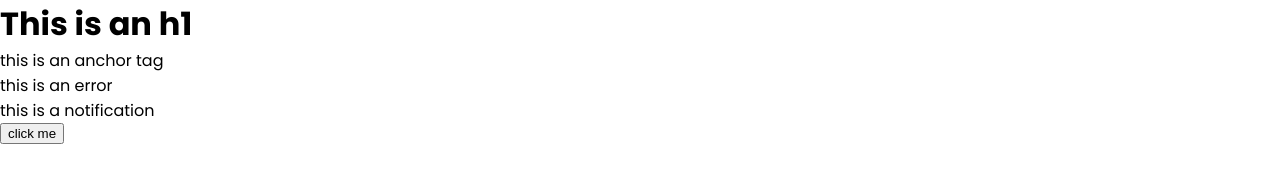
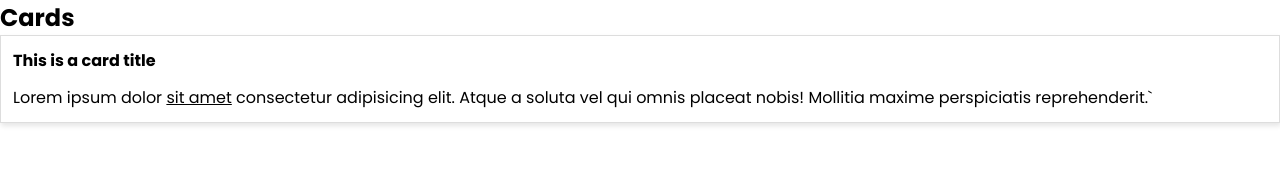
Before and after one commit to Dunridge/complete-sass-tutorial, a website: page index.html in a window 1280 px wide. Drawn offline with Linux system fonts and the light colour scheme.

Commit message:
develop. added structure

```diff
--- a/index.html
+++ b/index.html
@@ -7,10 +7,25 @@
   <title>Complete SASS</title>
 </head>
 <body>
-  <h1>This is an h1</h1>
-  <a href="#">this is an anchor tag</a>
-  <p class="error">this is an error</p>
-  <p class="notification">this is a notification</p>
-  <button>click me</button>
+  <!-- colors -->
+
+  <!-- font sizes -->
+
+  <!-- buttons -->
+
+  <!-- cards -->
+  <h2>Cards</h2>
+  <div class="card">
+    <h1 class="card-title">This is a card title</h1>
+    <p class="card-body">Lorem ipsum dolor <a href="#">sit amet</a>
+      consectetur adipisicing elit. Atque a soluta vel
+      qui omnis placeat nobis! Mollitia maxime
+      perspiciatis reprehenderit.`</p>
+  </div>
+
+  <!-- grid system -->
+
+  <!-- utilities -->
+
 </body>
 </html>
--- a/shinobi/_variables.scss
+++ b/shinobi/_variables.scss
@@ -11,3 +11,9 @@ $base-margin: 0.75rem;
 // borders
 $base-border-thickness: 1px;
 $base-border-radius: 20px;
+
+// box-shadow
+$base-box-shadow: 1px 3px 5px rgba(0, 0, 0, 0.1);
+
+// font sizes
+$base-font-size: 1rem;
--- /dev/null
+++ b/shinobi/components/_card.scss
@@ -0,0 +1,21 @@
+
+.card {
+    display: block;
+    padding: $base-padding;
+    border: $base-border-thickness solid #ddd;
+    box-shadow: $base-box-shadow;
+
+    .card-title {
+        font-size: $base-font-size;
+        padding-bottom: $base-padding;
+        font-weight: bold;
+    }
+
+    .card-body {
+        font-size: $base-font-size;
+
+        a {
+            text-decoration: underline;
+        }
+    }
+}
--- a/shinobi/index.scss
+++ b/shinobi/index.scss
@@ -7,6 +7,7 @@
 // colors
 
 // components (button, card, navbar etc)
+@import 'components/card';
 
 
 // utilities (margin, padding, opacity, etc)
```
Also changed, not shown: css/index.css.
